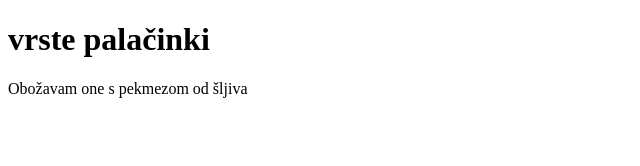
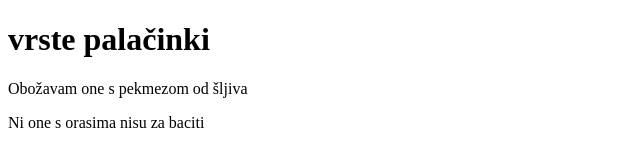
Before and after one commit to bozoperic/palacink, a plain HTML site: page palacinci.html in a window 1280 px wide. Shown: the whole page, without its empty margins (0-640 px from the left). Drawn offline with Linux system fonts and the light colour scheme.

Commit message:
Dodadi s orasima

```diff
--- a/palacinci.html
+++ b/palacinci.html
@@ -8,5 +8,6 @@
 <body>
     <h1>vrste palačinki</h1>
     <p> Obožavam one s pekmezom od šljiva</p>
+    <p>Ni one s orasima nisu za baciti</p>
 </body>
 </html>
```
